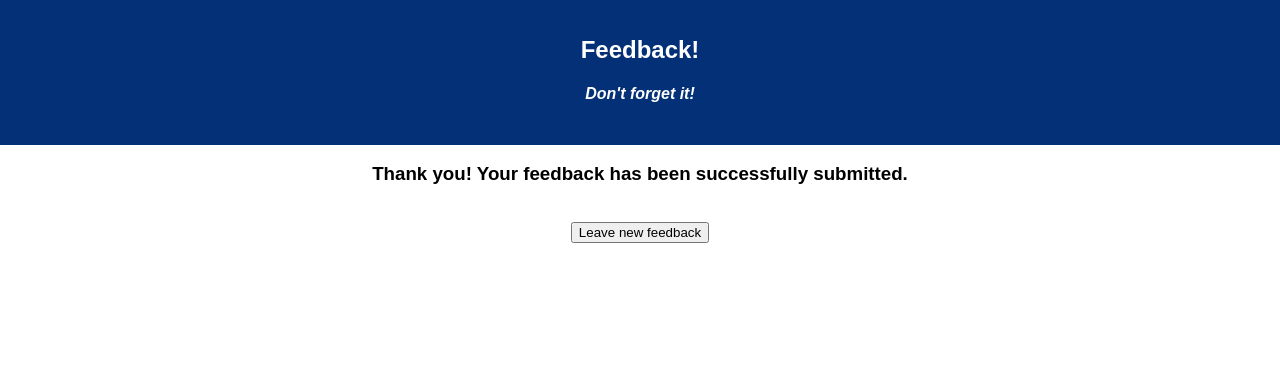
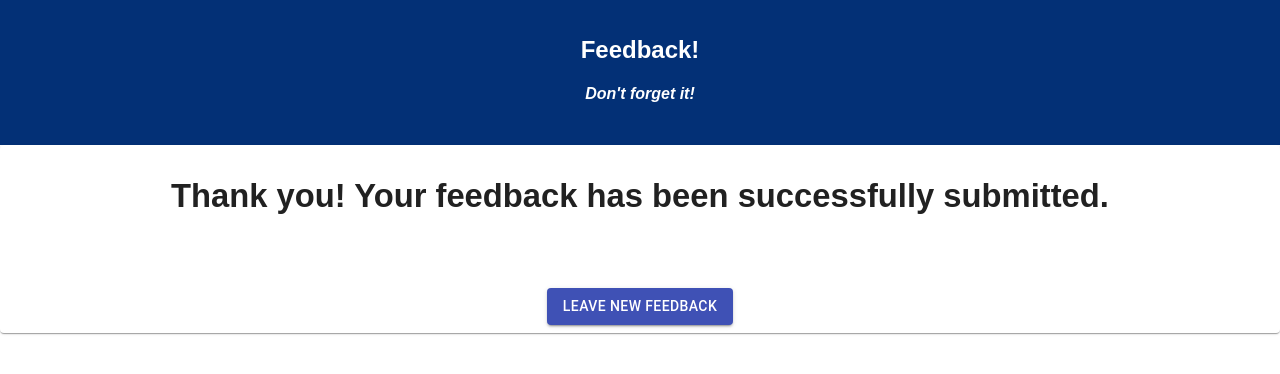
Before and after one commit to cmdornfeld/redux-feedback-loop, a React (Create React App) app: page /success in a window 1280 px wide. Shown: the top 374 px of the page. Built offline with nearby package versions, Linux system fonts and the light colour scheme.

Commit message:
added materialUI Card and Button to Success.js

```diff
--- a/src/components/Success/Success.js
+++ b/src/components/Success/Success.js
@@ -1,6 +1,22 @@
 import React, {Component} from 'react';
 import {connect} from 'react-redux';
 import Header from '../Header/Header';
+import { withStyles } from '@material-ui/core/styles';
+import Button from '@material-ui/core/Button';
+import Card from '@material-ui/core/Card';
+
+const styles = theme => ({
+    card: {
+      minWidth: 256,
+      fontSize: 28,
+    },
+      textField: {
+        marginLeft: theme.spacing.unit,
+      },
+      button: {
+        margin: theme.spacing.unit,
+      },
+  });
 
 class Success extends Component {
 
@@ -11,15 +27,16 @@ class Success extends Component {
         return (
             <>
                 <Header />
-                <div>
+                <Card className={this.props.classes.card}>
                     <h3>Thank you! Your feedback has been successfully submitted.</h3>
                     <br/>
-                    <button onClick={this.clickHandle}>Leave new feedback</button>
-                </div>
+                    <Button className={this.props.classes.button} onClick={this.clickHandle}
+                        variant="contained" color="primary">Leave new feedback</Button>
+                </Card>
             </>
         )
     }
 }
 
 
-export default connect()(Success);
+export default connect()(withStyles(styles)(Success));
```
